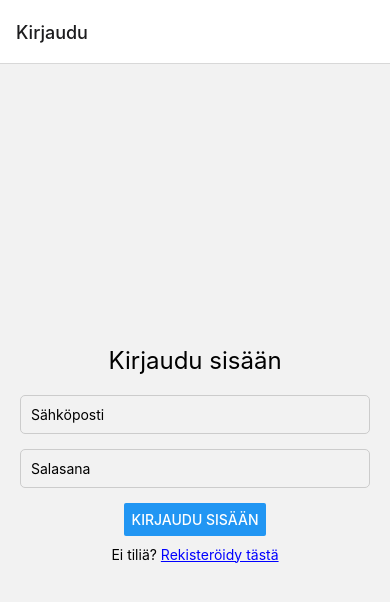
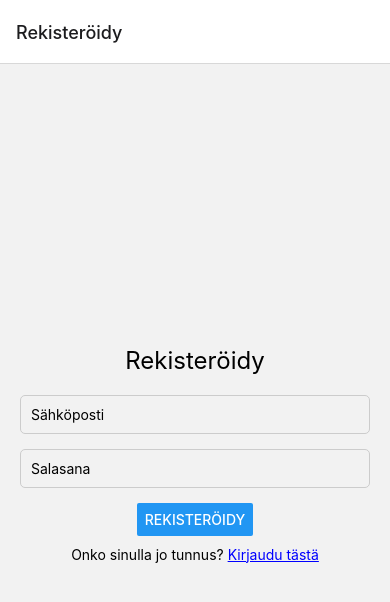
Before and after one commit to jonnarinne/React-Native-Retkisovellus, a React Native app: screen / in a window 390 px wide. Shown: the top 602 px of the page. Built offline with nearby package versions, Linux system fonts and the light colour scheme; no server answers.

Commit message:
Rekisteröinti ja kirjautuminen toimivat

```diff
--- a/App.js
+++ b/App.js
@@ -24,7 +24,7 @@ export default function App() {
 
   return (
     <NavigationContainer>
-      <Stack.Navigator initialRouteName="Login">
+      <Stack.Navigator initialRouteName="Register">
         {user ? (
           <>
             <Stack.Screen name="Home" component={Home} options={{ title: 'Retkisovellus' }} />
--- a/screens/Register.js
+++ b/screens/Register.js
@@ -1,7 +1,7 @@
 import React, { useState } from 'react';
 import { View, Text, TextInput, Button, StyleSheet, KeyboardAvoidingView, Platform } from 'react-native';
 import { auth } from '../firebaseConfig';
-import { createUserWithEmailAndPassword } from 'firebase/auth';
+import { createUserWithEmailAndPassword, signOut } from 'firebase/auth';
 
 const Register = ({ navigation }) => {
   const [email, setEmail] = useState('');
@@ -13,9 +13,16 @@ const Register = ({ navigation }) => {
     try {
       await createUserWithEmailAndPassword(auth, email, password);
       alert('Rekisteröinti onnistui!');
-      navigation.navigate('Login'); // Navigoidaan kirjautumissivulle rekisteröitymisen jälkeen
+
+      // Kirjataan käyttäjä ulos ja navigoidaan kirjautumissivulle
+      await signOut(auth);
+      navigation.navigate('Login');
     } catch (error) {
-      setError(error.message);
+      if (error.code === 'auth/email-already-in-use') {
+        setError('Sähköposti on jo käytössä. Kirjaudu sisään tai käytä toista sähköpostia.');
+      } else {
+        setError(error.message);
+      }
     }
   };
 
```
